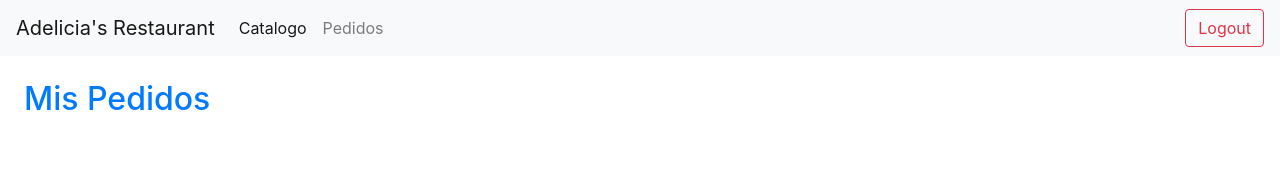
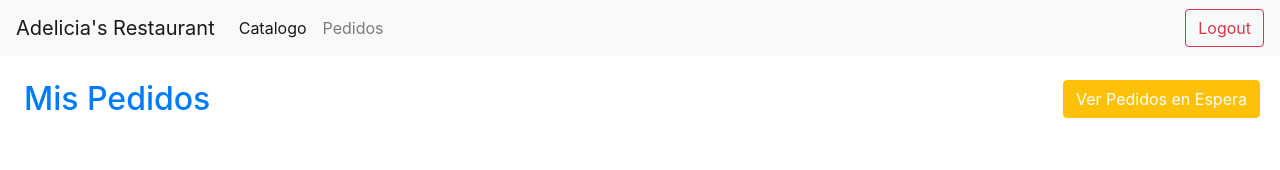
Before and after one commit to mmelgarg3/frontend-adelicia, a React (Create React App) app: page /orders in a window 1280 px wide. Shown: the top 170 px of the page. Built offline with nearby package versions, Linux system fonts and the light colour scheme; no server answers.

Commit message:
improving component

```diff
--- a/src/components/user-components/Orders.jsx
+++ b/src/components/user-components/Orders.jsx
@@ -72,12 +72,19 @@ export default function Orders(){
         return Promise.reject(error);
     });
 
+  const handleClickOrders = ()=>{
+    history.push("client-dash");
+  }
 
 
 
   return(
     <>
 
+    <button onClick={handleClickOrders}
+      className="btn btn-warning text-white" style={{position: 'absolute', top: 80, right: 20}}>
+      Ver Pedidos en Espera
+    </button>
       <h2 className="card-title ml-4 mt-4 text-primary">Mis Pedidos</h2>
       <div className="container" style={{marginTop: 80}}>
 	<div className="row">
```
